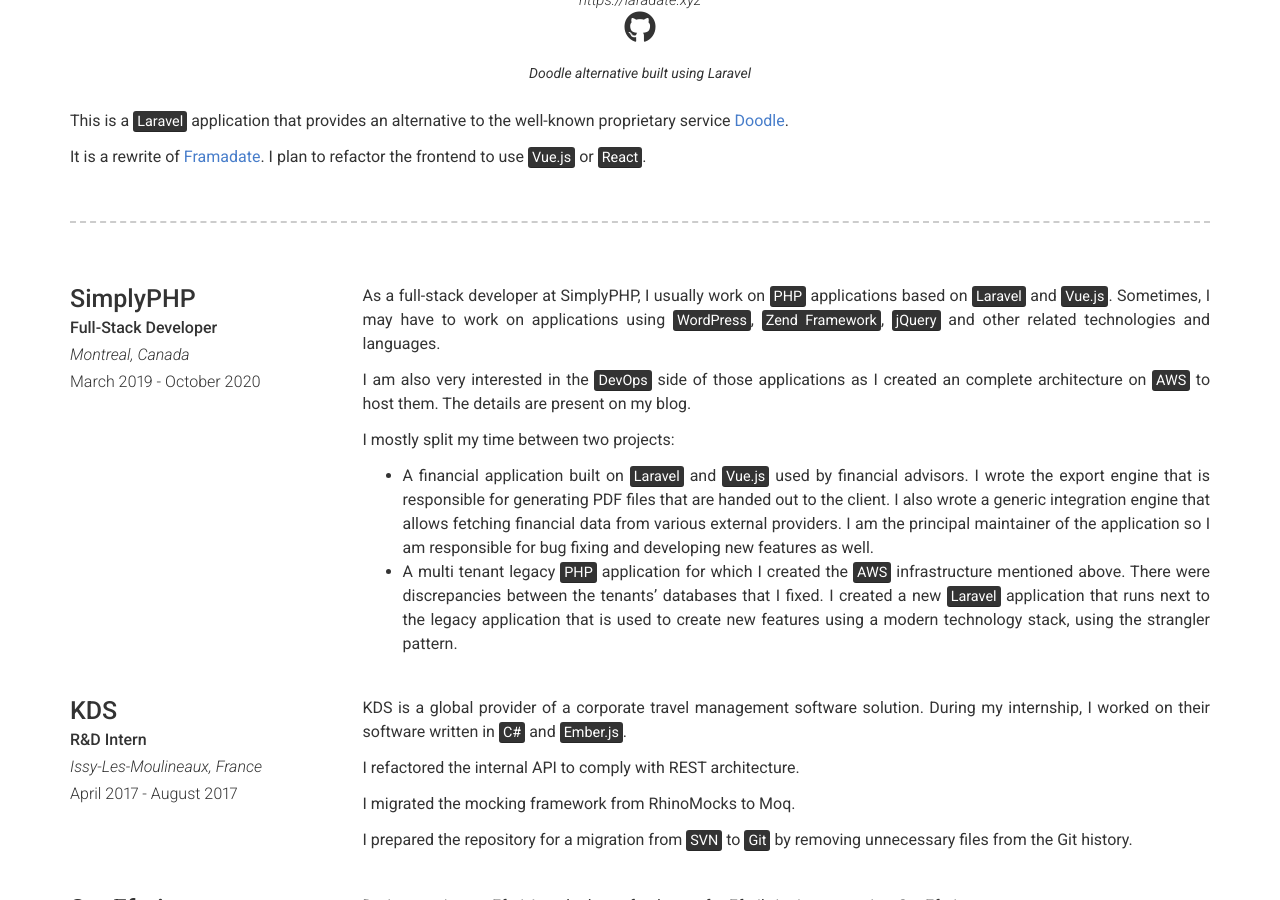
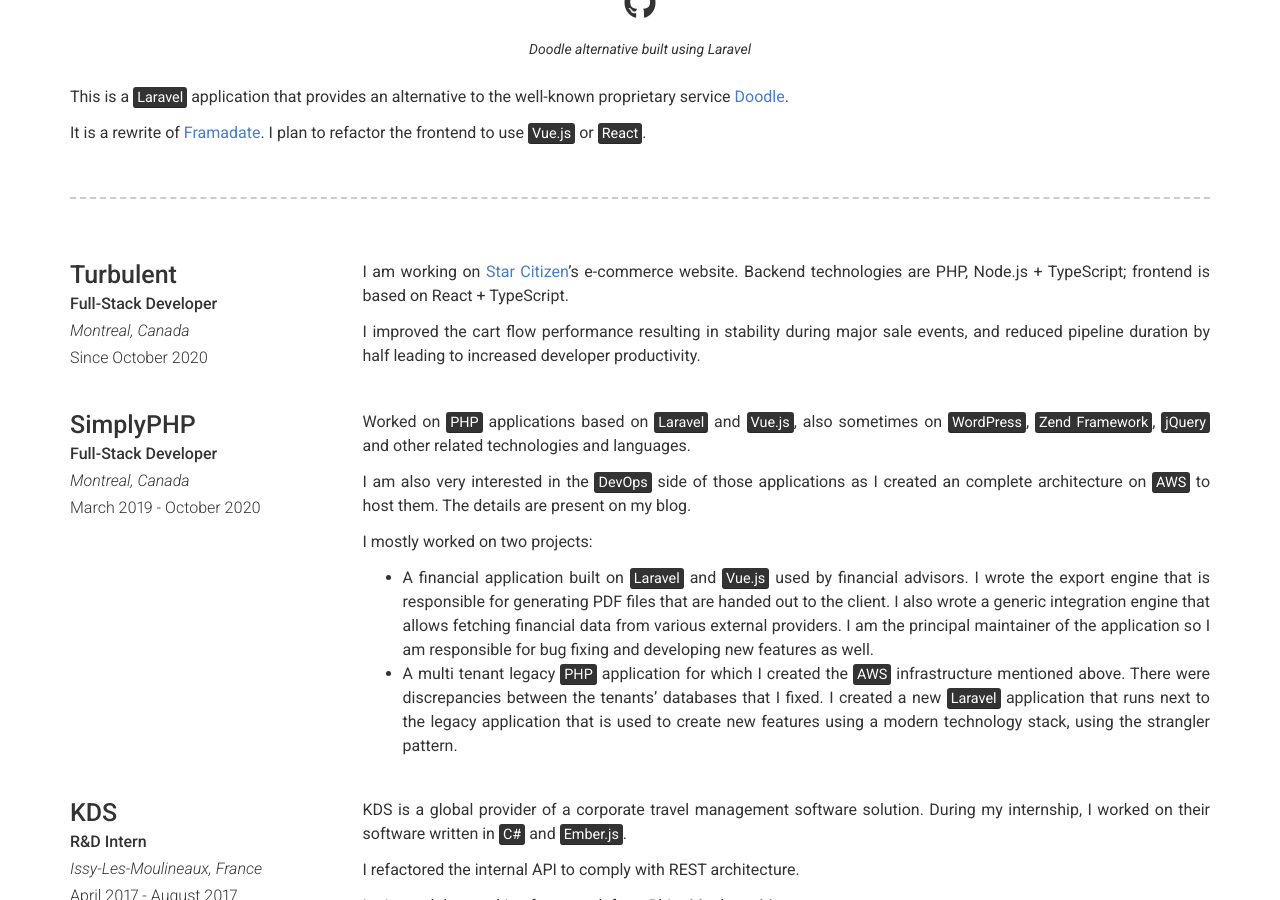
Before and after one commit to AdrienPoupa/resume, a Jekyll site: the page built from index.md, in a window 1280 px wide and 900 px high, scrolled down 1333 px. Built offline with Jekyll 4.4.1, drawn with Linux system fonts in a browser that asks for light colours; nearby versions of some CDN libraries; some of the changed text lies outside the part shown.

Commit message:
Add Turbulent Experience

```diff
--- a/_data/en/about.yml
+++ b/_data/en/about.yml
@@ -8,8 +8,8 @@ content: |
   As far as I remember, I have always been interested by computers and programming in general.
   I started playing around with programming at 13, mainly hacking PHP scripts.
 
-  I am currently working for [SimplyPHP](https://www.simplyphp.com), a PHP-centered web agency.
-  Nowadays, my focus is on <mark>PHP</mark> applications based on <mark>Laravel</mark> and <mark>Vue.js</mark>.
+  I am currently working for [Turbulent](https://turbulent.ca)
+  on [Star Citizen](https://robertsspaceindustries.com)'s e-commerce website.
 
   I am also interested in <mark>DevOps</mark>, the <mark>AWS</mark> platform, and the cloud in general.
 
--- a/_data/en/experience.yml
+++ b/_data/en/experience.yml
@@ -1,5 +1,19 @@
 # Experience template
 - title: Experience
+
+- layout: left
+  company: Turbulent
+  link: https://turbulent.ca
+  location: Montreal, Canada
+  job_title: Full-Stack Developer
+  dates: Since October 2020
+  description: |
+    I am working on [Star Citizen](https://robertsspaceindustries.com)'s e-commerce website.
+    Backend technologies are PHP, Node.js + TypeScript; frontend is based on React + TypeScript.
+
+    I improved the cart flow performance resulting in stability during major sale events,
+    and reduced pipeline duration by half leading to increased developer productivity.
+
 - layout: left
   company: SimplyPHP
   link: https://www.simplyphp.com
@@ -7,15 +21,13 @@
   job_title: Full-Stack Developer
   dates: March 2019 - October 2020
   description: |
-    As a full-stack developer at SimplyPHP, I usually work on <mark>PHP</mark> applications based on <mark>Laravel</mark>
-    and <mark>Vue.js</mark>.
-    Sometimes, I may have to work on applications using <mark>WordPress</mark>, <mark>Zend Framework</mark>,
-    <mark>jQuery</mark> and other related technologies and languages.
+    Worked on <mark>PHP</mark> applications based on <mark>Laravel</mark> and <mark>Vue.js</mark>, also sometimes on
+    <mark>WordPress</mark>, <mark>Zend Framework</mark>, <mark>jQuery</mark> and other related technologies and languages.
 
     I am also very interested in the <mark>DevOps</mark> side of those applications as I created an complete architecture on
     <mark>AWS</mark> to host them. The details are present on my blog.
 
-    I mostly split my time between two projects:
+    I mostly worked on two projects:
 
     - A financial application built on <mark>Laravel</mark> and <mark>Vue.js</mark> used by financial advisors.
     I wrote the export engine that is responsible for generating PDF files that are handed out to the client.
--- a/_data/fr/about.yml
+++ b/_data/fr/about.yml
@@ -8,9 +8,8 @@ content: |
   D'aussi loin que je me souvienne, j'ai toujours été intéressé par les ordinateurs et la programmation en général.
   J'ai commencé à écrire mes premières lignes de code à 13 ans, en modifiant des scripts PHP.
 
-  Je travaille présentement pour [SimplyPHP](https://www.simplyphp.com), une agence web axée sur le PHP.
-  A l'heure actuelle, l'essentiel de mon travail consiste à écrire et maintenir des application <mark>PHP</mark> basées
-  sur <mark>Laravel</mark> et <mark>Vue.js</mark>.
+  Je travaille présentement pour [Turbulent](https://turbulent.ca), sur la partie e-commerce
+  du site web de [Star Citizen](https://robertsspaceindustries.com).
 
   Je m'intéresse aussi au <mark>DevOps</mark>, la plateforme <mark>AWS</mark>, et le cloud en général.
 
--- a/_data/fr/experience.yml
+++ b/_data/fr/experience.yml
@@ -1,5 +1,20 @@
 # Experience template
 - title: Expérience Professionnelle
+
+- layout: left
+  company: Turbulent
+  link: https://turbulent.ca
+  location: Montréal, Canada
+  job_title: Développeur Full-Stack
+  dates: Depuis Octobre 2020
+  description: |
+    Je travaille sur le site web de [Star Citizen](https://robertsspaceindustries.com), plus précisement l'aspect
+    de vente en ligne. Les technologies backend sont PHP, Node.js + TypeScript, ainsi que React + TypeScript en frontend.
+
+    J'ai été amené à améliorer des performances du tunnel de vente pour supporter les pics de traffic
+    durant les événements de vente majeurs.
+    J'ai aussi réduit le temps d'exécution des pipelines résultant en une amélioration de la productivité de l'équipe.
+
 - layout: left
   company: SimplyPHP
   link: https://www.simplyphp.com
@@ -7,7 +22,7 @@
   job_title: Développeur Full-Stack
   dates: Mars 2019 - Octobre 2020
   description: |
-    En tant que développeur full-stack à SimplyPHP, je travaille quotidiennement sur des applications <mark>PHP</mark>
+    En tant que développeur full-stack à SimplyPHP, je travaillais quotidiennement sur des applications <mark>PHP</mark>
     utilisant principalement sur les frameworks <mark>Laravel</mark> pour le backend et <mark>Vue.js</mark> pour le frontend.
     J'ai aussi été amené à travailler sur des applications utilisant <mark>WordPress</mark>, <mark>Zend Framework</mark>,
     <mark>jQuery</mark> et autres.
@@ -15,7 +30,7 @@
     Je suis également très intéressé par le côté <mark>DevOps</mark> des applications; j'ai créé une architecture
     complète sur <mark>AWS</mark> pour les héberger. Les détails sont sur mon blog.
 
-    Au quotidien, je partage mon temps entre deux projets:
+    J'ai été amené à travailler principalement sur deux projets:
 
     - Une application financière utilisant <mark>Laravel</mark> et <mark>Vue.js</mark> utilisée par des conseillers financiers.
     J'ai écrit le moteur d'export de rapports qui est responsable pour la génération de fichiers PDF donnés aux clients.
```
